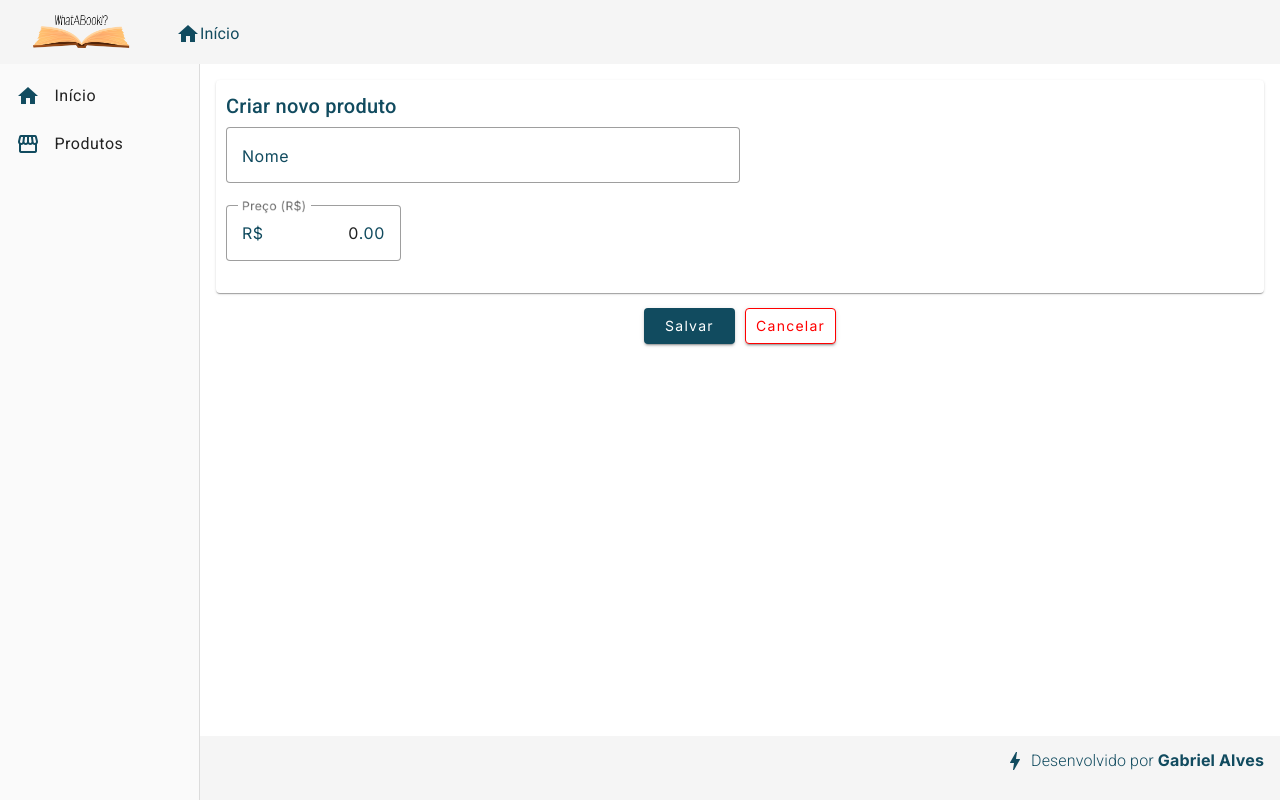
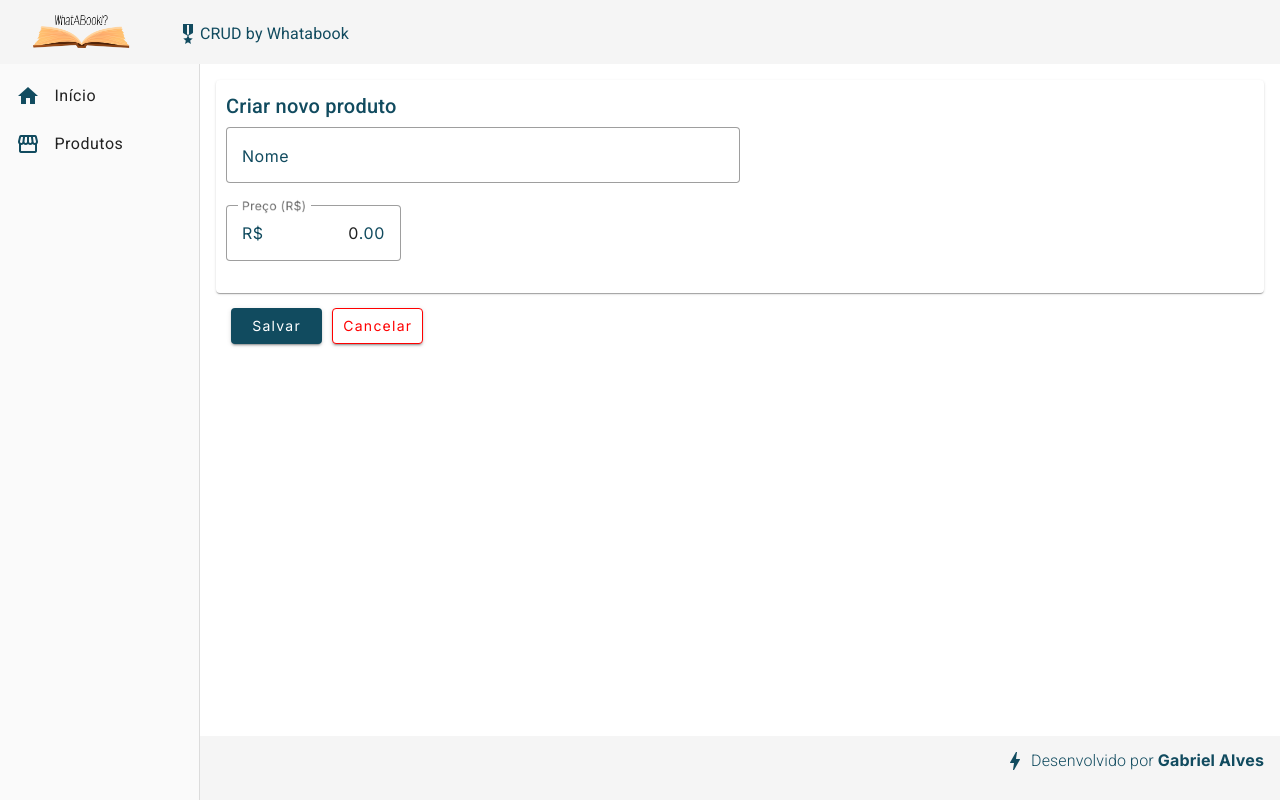
Before and after one commit to gabriel04alves/crud-angular, an Angular app: page /products/create in a window 1280 px wide. Built offline with nearby package versions, Linux system fonts and the light colour scheme.

Commit message:
pequenas alterações

```diff
--- a/src/app/components/product/product-create/product-create.component.css
+++ b/src/app/components/product/product-create/product-create.component.css
@@ -12,7 +12,6 @@ form {
 
 .buttons {
     display: flex;
-    justify-content: center;
     gap: 10px;
-    margin: 15px 0px 0px 0px;
+    margin: 15px 0px 0px 15px;
 }
--- a/src/app/components/template/footer/footer.component.html
+++ b/src/app/components/template/footer/footer.component.html
@@ -1,8 +1,6 @@
 <mat-toolbar class="footer">
     <div class="title-group" style="color: #114B5F; right: 0;">
-        <h3 class="c" style="color: #114B5F;" >
-            <i class="material-icons v-middle" style="color: #114B5F;">military_tech</i> CRUD by Whatabook
-        </h3>
+
    </div>
     <span class="contDireita">
         <h3 class="v-middle" style="font-size: 1rem; font-weight: 300; color: #114B5F;">
--- a/src/app/components/template/header/header.component.html
+++ b/src/app/components/template/header/header.component.html
@@ -5,8 +5,8 @@
         </a>
    </div>
    <div class="title-group">
-        <h3 class="c" style="color: #114B5F;">
-            <i class="material-icons v-middle" style="color: #114B5F;">home</i> Início
-        </h3>
-   </div>
+    <h3 class="c" style="color: #114B5F;" >
+        <i class="material-icons v-middle" style="color: #114B5F;">military_tech</i> CRUD by Whatabook
+    </h3>
+    </div>
 </mat-toolbar>
```
